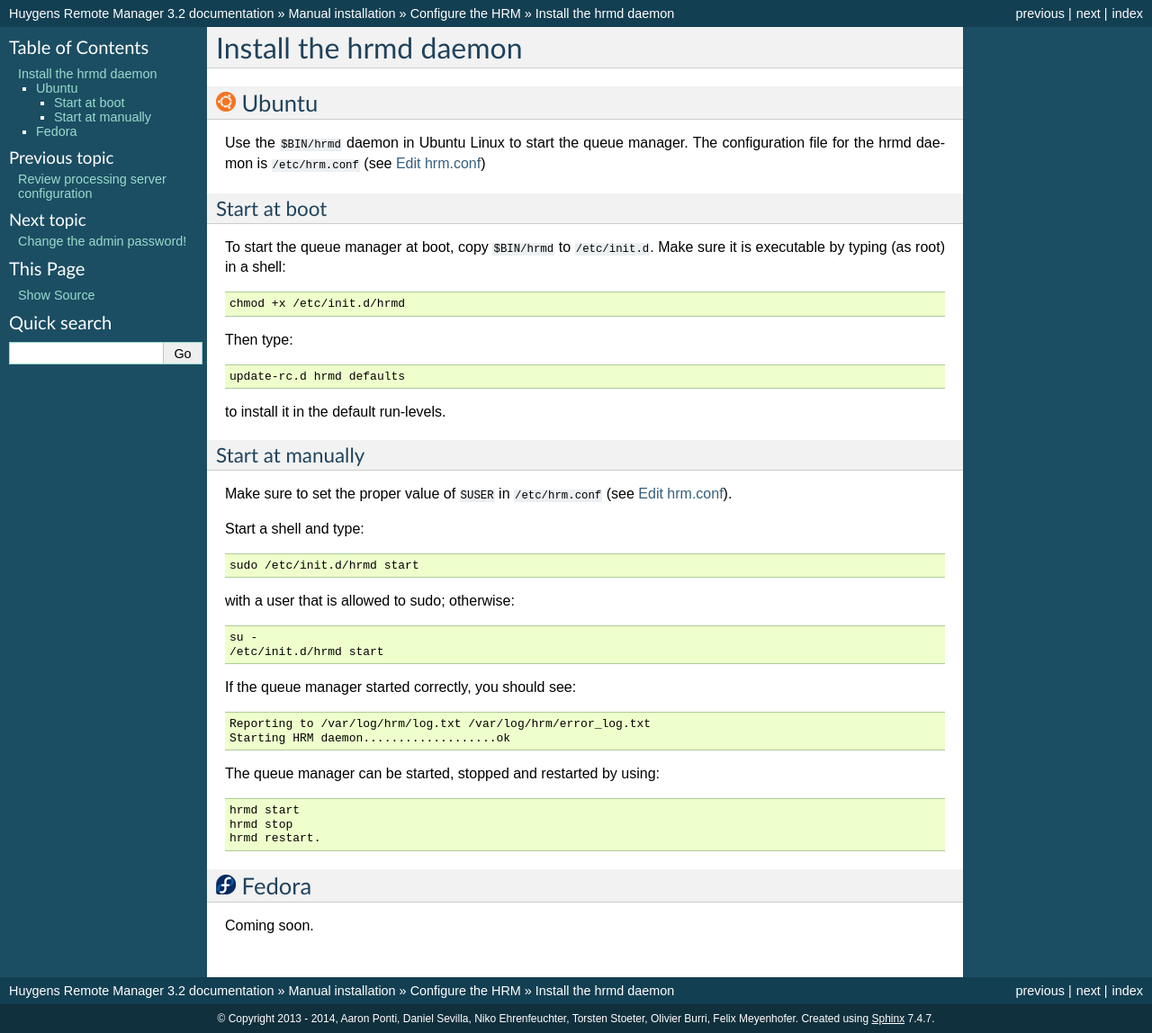
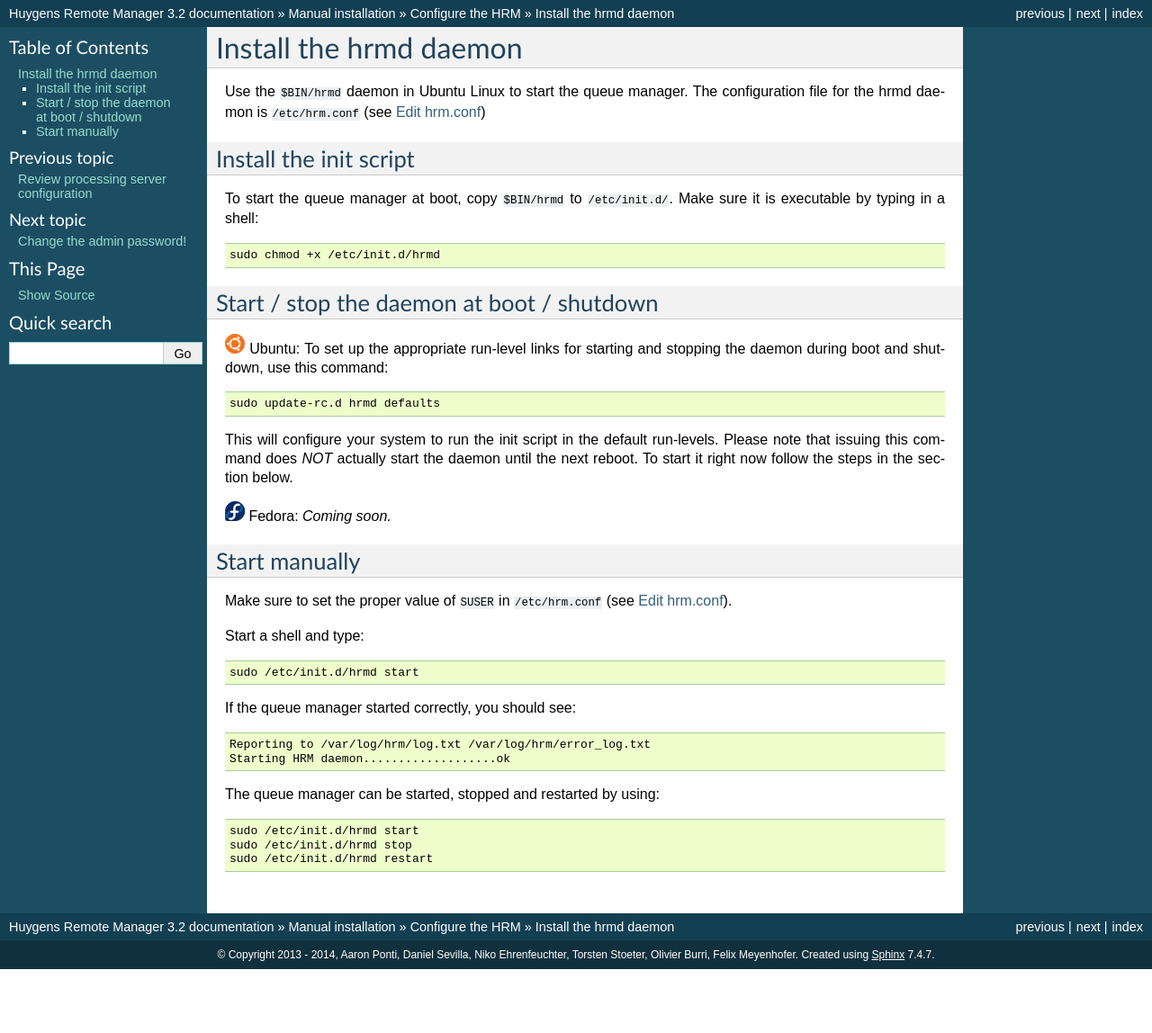
Before and after one commit to aarpon/hrm_docs, a Sphinx documentation site: the page built from docs/hrm_daemon.rst, in a window 1280 px wide. Shown: the whole page at 90% size. Built offline with Sphinx 7.4.7, drawn with Linux system fonts in a browser that asks for light colours; after the commit the page ends 1077 px from its top, so only the background shows below that.

Commit message:
Disentangle generic from distro-specific parts, use "sudo" convention.

```diff
--- a/docs/hrm_daemon.rst
+++ b/docs/hrm_daemon.rst
@@ -9,30 +9,36 @@
 Install the hrmd daemon
 ***********************
 
-|ubuntu| Ubuntu
-===============
-
 Use the ``$BIN/hrmd`` daemon in Ubuntu Linux to start the queue manager. The configuration file for the hrmd daemon is ``/etc/hrm.conf`` (see :ref:`hrm_conf`)
 
-Start at boot
--------------
+Install the init script
+-----------------------
 
-To start the queue manager at boot, copy ``$BIN/hrmd`` to ``/etc/init.d``. Make sure it is executable by typing (as root) in a shell:
+To start the queue manager at boot, copy ``$BIN/hrmd`` to ``/etc/init.d/``. Make sure it is executable by typing in a shell:
 
 .. code-block:: sh
 
-    chmod +x /etc/init.d/hrmd
+    sudo chmod +x /etc/init.d/hrmd
 
-Then type:
+Start / stop the daemon at boot / shutdown
+--------------------------------------------
+
+|ubuntu| Ubuntu: To set up the appropriate run-level links for starting and
+stopping the daemon during boot and shutdown, use this command:
 
 .. code-block:: sh
 
-    update-rc.d hrmd defaults
+    sudo update-rc.d hrmd defaults
 
-to install it in the default run-levels.
+This will configure your system to run the init script in the default
+run-levels. Please note that issuing this command does *NOT* actually start the
+daemon until the next reboot. To start it right now follow the steps in the
+section below.
 
-Start at manually
------------------
+|fedora| Fedora: *Coming soon.*
+
+Start manually
+--------------
 
 Make sure to set the proper value of ``SUSER`` in ``/etc/hrm.conf`` (see :ref:`hrm_conf`).
 
@@ -41,13 +47,6 @@
 .. code-block:: sh
 
     sudo /etc/init.d/hrmd start
-
-with a user that is allowed to sudo; otherwise:
-
-.. code-block:: sh
-
-    su -
-    /etc/init.d/hrmd start
 
 If the queue manager started correctly, you should see:
 
@@ -60,11 +59,6 @@
 
 .. code-block:: sh
 
-    hrmd start
-    hrmd stop
-    hrmd restart.
-
-|fedora| Fedora
-===============
-
-Coming soon.
+    sudo /etc/init.d/hrmd start
+    sudo /etc/init.d/hrmd stop
+    sudo /etc/init.d/hrmd restart
```
